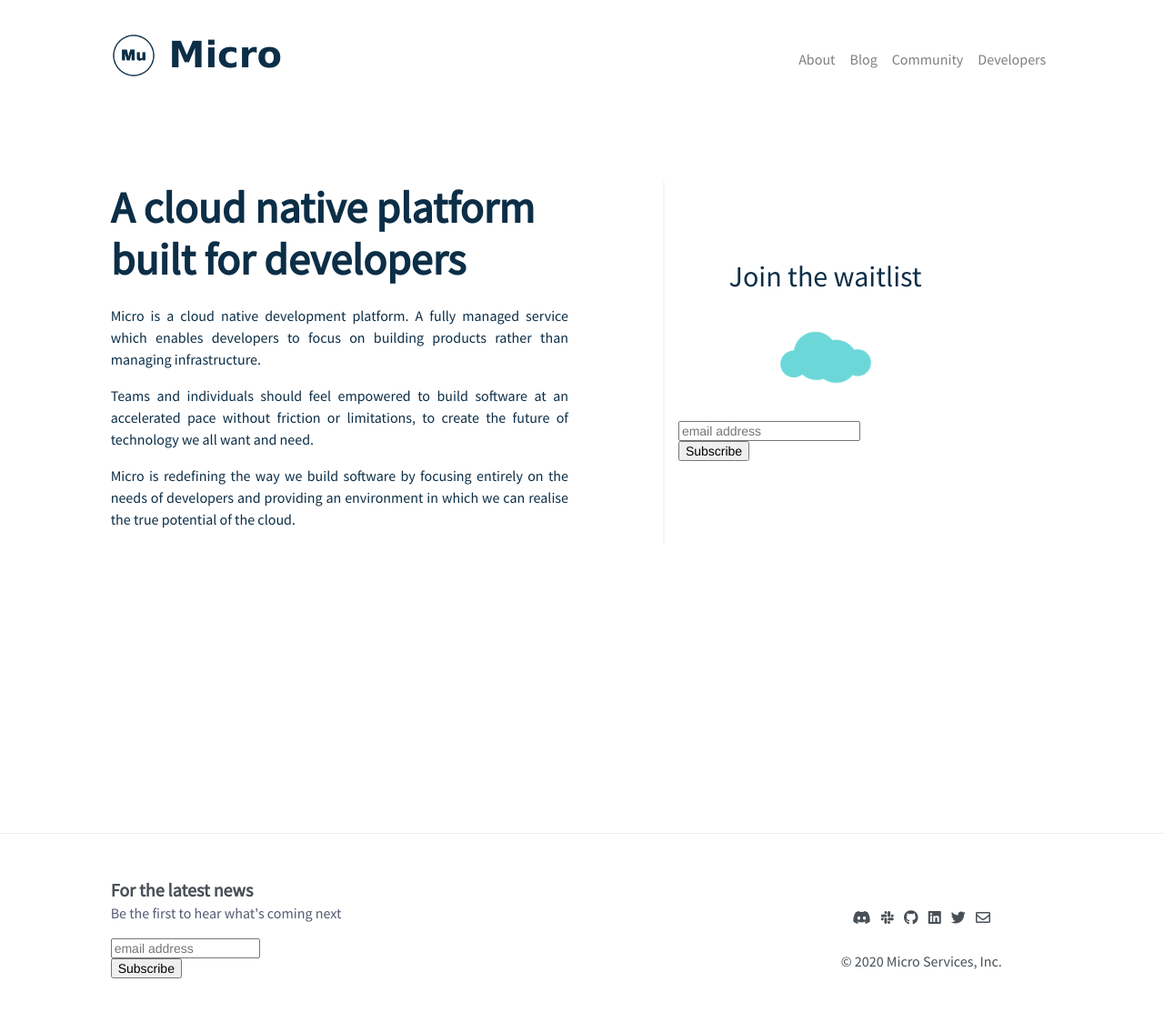
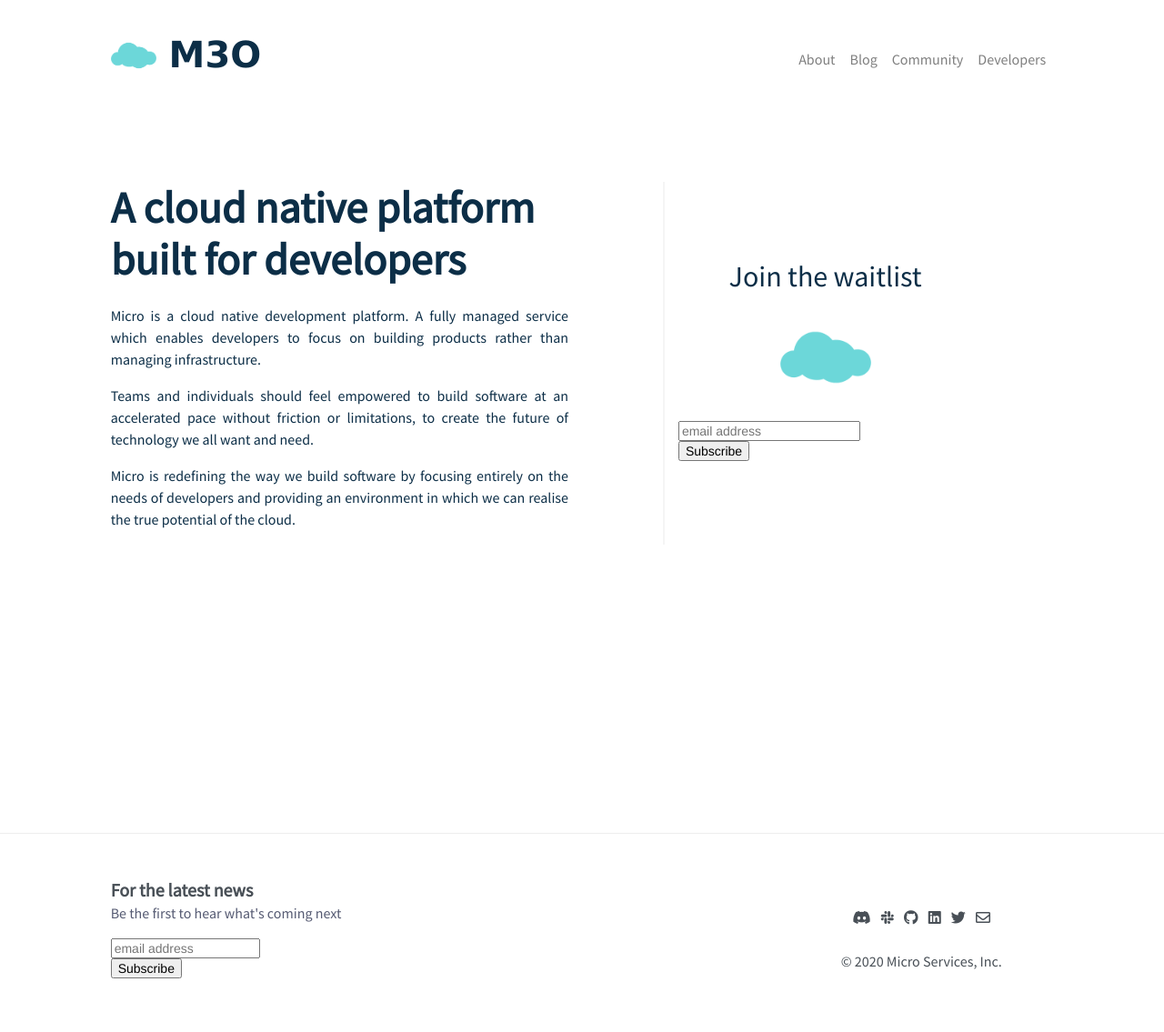
Before and after one commit to micro-community/go-micro-v2-doc, a Jekyll site: the page index.html, which Jekyll copies as it is, in a window 1280 px wide. Shown: the whole page at 91% size. Built offline with Jekyll 4.4.1, drawn with Linux system fonts in a browser that asks for light colours; nearby versions of some CDN libraries; comment, search, counter and statistics services are not loaded.

Commit message:
M3O logo

```diff
--- a/_config.yml
+++ b/_config.yml
@@ -1,6 +1,6 @@
-name: Micro
+name: M3O
 company_name: Micro Services, Inc
-description: The simplest way to build, share and collaborate on microservices
+description: A cloud native development platform
 meta_description: "The fastest way to build, share and collaborate on services in the Cloud and beyond"
 
 markdown: kramdown
@@ -31,6 +31,6 @@
       lang: en
 
 output: web
-topnav_title: Micro
-site_title: Micro
+topnav_title: M3O
+site_title: M3O
 exclude: [main.go]
--- a/about.html
+++ b/about.html
@@ -46,11 +46,11 @@
           <nav class="navbar navbar-expand-lg navbar-light">
             <a class="navbar-brand logo text" href="/"
               ><img
-                src="/logo.png"
+                src="/images/c.png"
                 height="50px"
                 width="auto"
               />
-              Micro</a
+              M3O</a
             >
             <span class="pull-right">
               <button
--- a/blog/index.html
+++ b/blog/index.html
@@ -47,7 +47,7 @@
 <header style="margin-top: 35px; margin-bottom: 100px;">
   <span class="title">
     <a href="/" style="text-decoration: none;">
-      <img src="/logo.png" height="50px" width="auto" style="vertical-align: bottom;"> {{ site.name }}
+      <img src="/images/c.png" height="50px" width="auto" style="vertical-align: bottom;"> {{ site.name }}
     </a>
   </span>
 </header>
--- a/index.html
+++ b/index.html
@@ -66,11 +66,11 @@
           <nav class="navbar navbar-expand-lg navbar-light">
             <a class="navbar-brand logo text" href="/"
               ><img
-                src="/logo.png"
+                src="/images/c.png"
                 height="50px"
                 width="auto"
               />
-              Micro</a
+              M3O</a
             >
             <span>
               <button
--- a/subscribe.html
+++ b/subscribe.html
@@ -95,11 +95,11 @@
           <nav class="navbar navbar-expand-lg navbar-light">
             <a class="navbar-brand logo text" href="/"
               ><img
-                src="/logo.png"
+                src="/images/c.png"
                 height="50px"
                 width="auto"
               />
-              Micro</a
+              M3O</a
             >
             <span class="pull-right">
               <button
```
